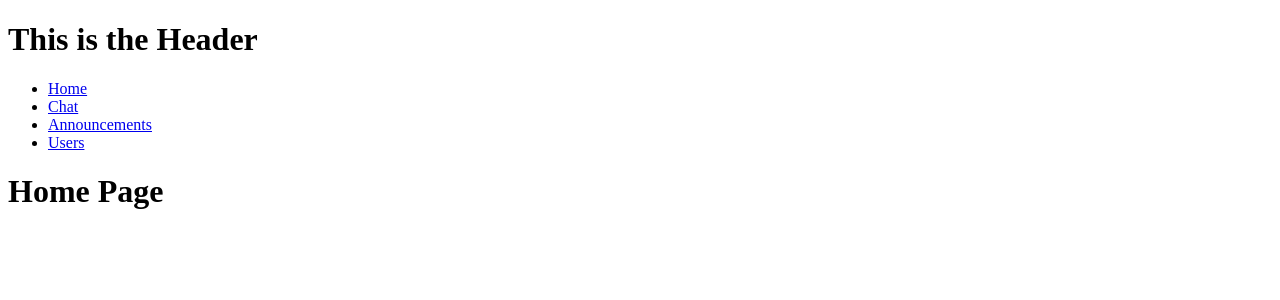
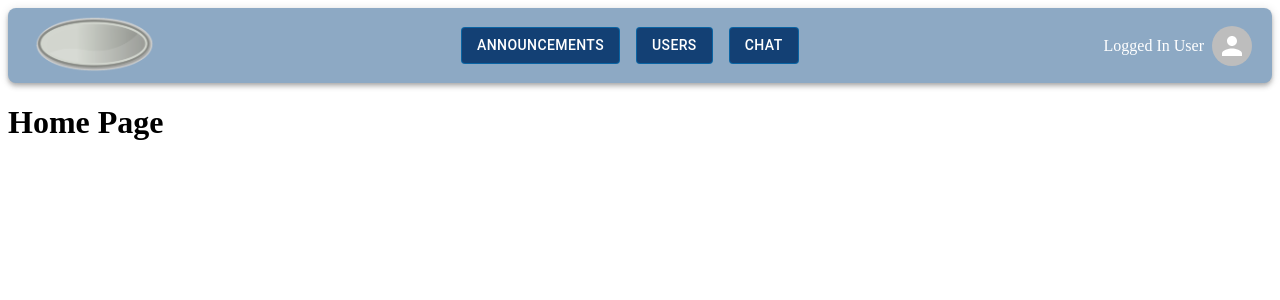
Before and after one commit to ErikAmerico/Employee-Website, a React (Vite) app in the folder client/: page / in a window 1280 px wide. Shown: the top 300 px of the page. Built offline with nearby package versions, Linux system fonts and the light colour scheme.

Commit message:
created header, need to figure out logged in auth to display users name.

```diff
--- a/client/src/components/header.jsx
+++ b/client/src/components/header.jsx
@@ -1,26 +1,69 @@
+import React from 'react';
+import { AppBar, Toolbar, Typography, IconButton, Menu, MenuItem, Avatar, Button } from '@mui/material';
 import { Link } from 'react-router-dom';
+import { useState } from 'react';
 
-export default function Header() {
-    return (
-        <>
-            <h1>This is the Header </h1>
+//import MenuIcon from '@mui/icons-material/Menu';
 
-            <nav>
-                <ul>
-                    <li>
-                        <Link to="/">Home</Link>
-                    </li>
-                    <li>
-                        <Link to="/chat">Chat</Link>
-                    </li>
-                    <li>
-                        <Link to="/announcements">Announcements</Link>
-                    </li>
-                    <li>
-                        <Link to="/users">Users</Link>
-                    </li>
-                </ul>
-            </nav>
-        </>
-    )
-}
+const Header = () => {
+  // State for the profile menu
+  const [anchorEl, setAnchorEl] = useState();
+  const [userName, setUserName] = useState('Logged In User');
+
+  // Open profile menu
+  const handleMenuOpen = (event) => {
+    setAnchorEl(event.currentTarget);
+  };
+
+  // Close profile menu
+  const handleMenuClose = () => {
+    setAnchorEl();
+  };
+
+  return (
+    <AppBar position="sticky" sx={{ borderRadius: 2, backgroundColor: '#8da9c4'}}>
+      <Toolbar>
+        {/* Company Logo */}
+        <Typography variant="h6" component="div" sx={{ flexGrow: 1 }}>
+          <Link to="/">
+            <img
+              src="/images/genLogo.png"
+              alt="Company Logo"
+              style={{ height: '60px', marginRight: '', marginTop: 6 }}
+            />
+          </Link>
+        </Typography>
+
+        {/* Navigation Links */}
+        <Typography variant="h6" component="div" sx={{ flexGrow: 1 }}>
+          <Button component={Link} color='info' variant='outlined' to="/announcements" sx={{marginRight: 2, backgroundColor: '#134074', color: 'white'}}>Announcements</Button>
+          <Button component={Link} color='info' variant='outlined' to="/users" sx={{marginRight: 2, backgroundColor: '#134074', color: 'white'}}>Users</Button>
+          <Button component={Link} color='info' variant='outlined' to="/chat" sx={{backgroundColor: '#134074', color: 'white'}}>Chat</Button>
+        </Typography>
+
+        {/* Logged in user name */}
+        {userName}
+
+        {/* Profile Picture and Dropdown */}
+        <IconButton
+          edge="end"
+          color="inherit"
+          onClick={handleMenuOpen}
+        >
+          <Avatar alt="User" src="" />
+        </IconButton>
+
+        <Menu
+          anchorEl={anchorEl}
+          open={Boolean(anchorEl)}
+          onClose={handleMenuClose}
+        >
+          <MenuItem onClick={handleMenuClose}>Profile</MenuItem>
+          <MenuItem onClick={handleMenuClose}>Settings</MenuItem>
+        </Menu>
+      </Toolbar>
+    </AppBar>
+  );
+};
+
+export default Header;
```
